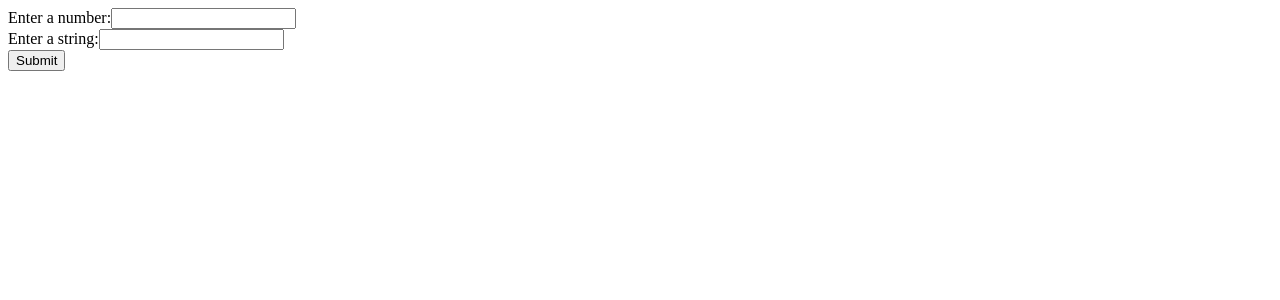
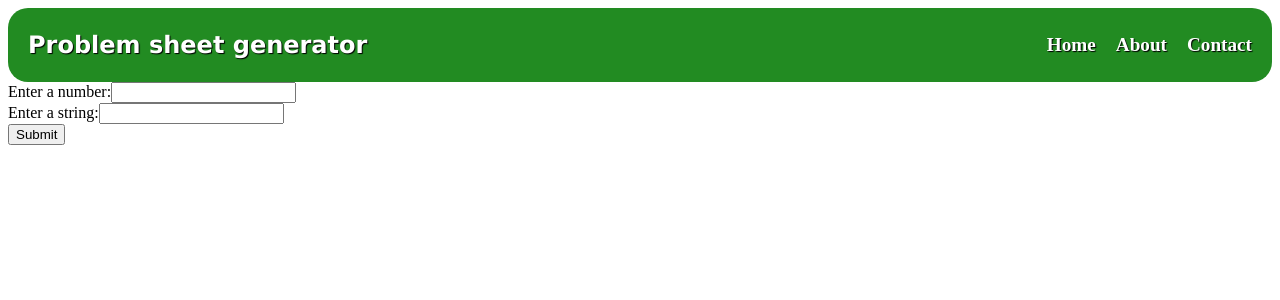
Before and after one commit to BenjaminWills/problem_sheet_generator, a React (Create React App) app in the folder frontend/problem-generation/: page / in a window 1280 px wide. Shown: the top 300 px of the page. Built offline with nearby package versions, Linux system fonts and the light colour scheme.

Commit message:
add navbar

```diff
--- a/frontend/problem-generation/src/App.js
+++ b/frontend/problem-generation/src/App.js
@@ -1,4 +1,5 @@
 import React, { useState } from 'react';
+import Navbar from './navbar/Navbar'
 
 function App() {
   const [numberValue, setNumberValue] = useState('');
@@ -41,6 +42,7 @@ function App() {
 
   return (
     <div>
+      <Navbar></Navbar>
       <form onSubmit={handleSubmit}>
         <label>
           Enter a number:
--- /dev/null
+++ b/frontend/problem-generation/src/navbar/Navbar.css
@@ -0,0 +1,35 @@
+.navbar {
+  display: flex;
+  justify-content: space-between;
+  align-items: center;
+  background-color: forestgreen;
+  padding: 10px 20px;
+  border-radius: 20px;
+}
+
+.navbar-logo {
+  font-size: 1.5rem;
+  font-weight: bold;
+  font-family: Verdana;
+  color: white;
+  text-shadow: 1px 1px 1px black;
+}
+
+.navbar-links {
+  list-style: none;
+  display: flex;
+  gap: 20px;
+}
+
+.navbar-links li a {
+  text-decoration: none;
+  color: white;
+  font-size: 1.2rem;
+  font-weight: bold;
+  text-shadow: 1px 1px 1px black;
+  transition: color 0.2s;
+}
+
+.navbar-links li a:hover {
+  color: #cccccc;
+}
--- /dev/null
+++ b/frontend/problem-generation/src/navbar/Navbar.js
@@ -0,0 +1,17 @@
+import React from 'react';
+import './Navbar.css';
+
+function Navbar() {
+  return (
+    <nav className="navbar">
+      <div className="navbar-logo">Problem sheet generator</div>
+      <ul className="navbar-links">
+        <li><a href="http://google.co.uk">Home</a></li>
+        <li><a href="http://google.co.uk">About</a></li>
+        <li><a href="http://google.co.uk">Contact</a></li>
+      </ul>
+    </nav>
+  );
+}
+
+export default Navbar;
```
